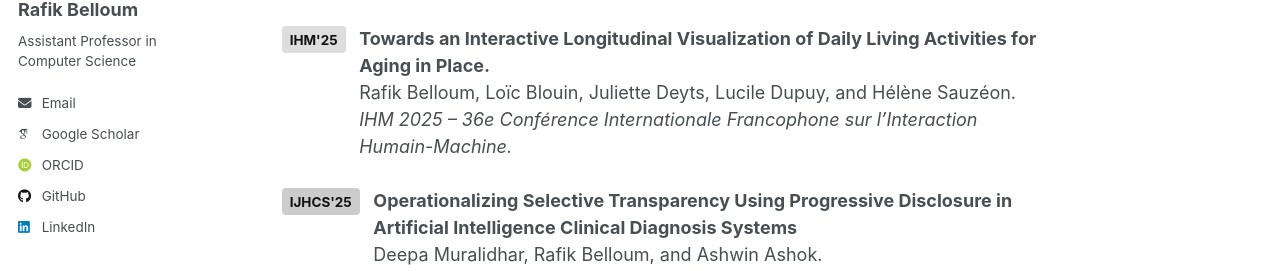
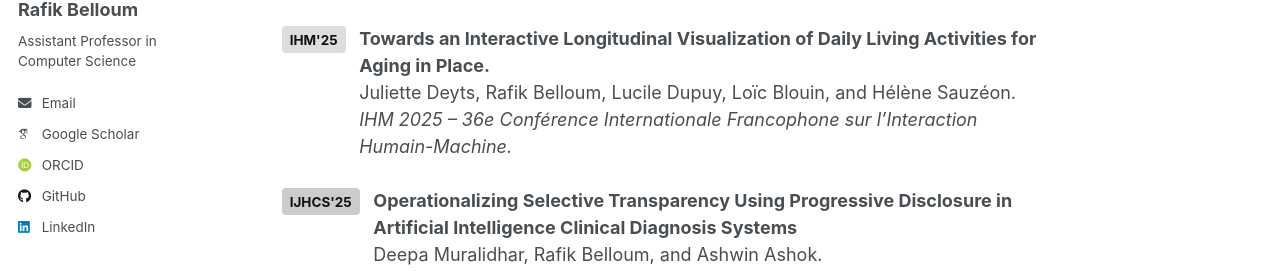
Before and after one commit to rafik-belloum/rafik-belloum.github.io, a Jekyll site: the page built from _pages/publications.html, in a window 1280 px wide and 900 px high. Shown: the part 285-556 px from the top of the window. Built offline with Jekyll 4.4.1, drawn with Linux system fonts in a browser that asks for light colours; some web fonts are replaced.

```diff
--- a/_pages/publications.html
+++ b/_pages/publications.html
@@ -23,7 +23,7 @@ For a more or less complete and up-to-date list of my publications, please refer
   <div>
     <p style="margin: 0;">
       <strong>Towards an Interactive Longitudinal Visualization of Daily Living Activities for Aging in Place.</strong><br>
-      Rafik Belloum, Loïc Blouin, Juliette Deyts, Lucile Dupuy, and Hélène Sauzéon.<br>
+      Juliette Deyts, Rafik Belloum, Lucile Dupuy, Loïc Blouin, and Hélène Sauzéon.<br>
       <em>IHM 2025 – 36e Conférence Internationale Francophone sur l’Interaction Humain-Machine.</em>
     </p>
   </div>
```
